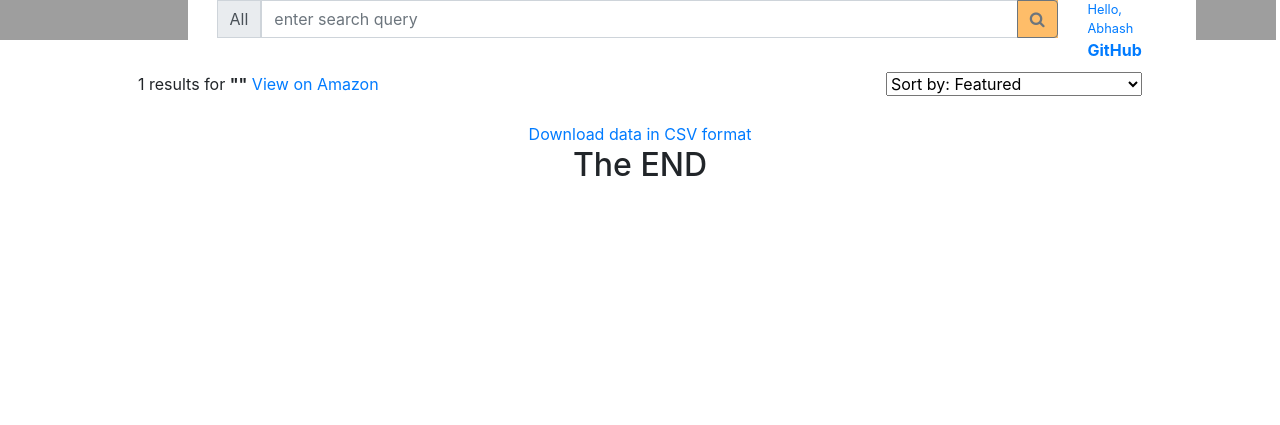
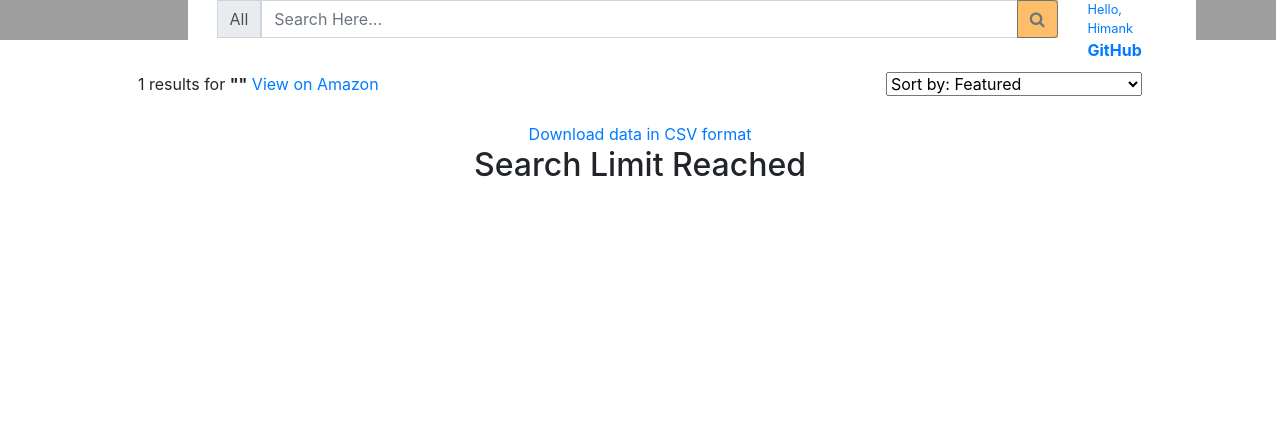
Before and after one commit to Himank-J/Amazon_scraper, a Python web app: template templates/index.html in a window 1280 px wide. Shown: the top 425 px of the page. Run offline with Jinja, Linux system fonts and the light colour scheme; the template is opened without the code that fills it: most values are stand-ins (such as "Sample title", 1, 10 or a date in 2020); some libraries are stand-ins or nearby versions; grey boxes are pictures that could not be loaded.

Commit message:
Checkpoint

```diff
--- a/templates/index.html
+++ b/templates/index.html
@@ -31,7 +31,7 @@
                         <div class="input-group-append">
                             <span class="input-group-text">All</span>
                         </div>
-                        <input type="text" name="search" class="form-control" placeholder="enter search query"  value="{{data.query}}">
+                        <input type="text" name="search" class="form-control" placeholder="Search Here..."  value="{{data.query}}">
                         <div class="input-group-append" style="background-color: #febd69;">
                           <button class="btn btn-outline-secondary" type="submit"><i class="fa fa-search" aria-hidden="true"></i></button>
                         </div>
@@ -41,11 +41,11 @@
 
                 <!-- credit -->
                 <div class="col-md-1 name">
-                    <a href="https://github.com/abhashpanwar/autoscraper" target="_blank"><small class="">Hello, Abhash</small><br>
+                    <a href="https://github.com/Himank-J" target="_blank"><small class="">Hello, Himank</small><br>
                     <span><b>GitHub</b></span></a>
                 </div>
 
-                <!-- cart iamge -->
+                <!-- cart image -->
                 <div class="col-md-1">
                     <img src="{{url_for('static',filename='cart.png')}}" width="80px" height="40px"/>
                 </div>
@@ -108,7 +108,7 @@
                         </div>
                         <center>
                             <a class="color-b" href="{{url_for('static',filename='/searchedData.csv')}}" target="_blank">Download data in CSV format</a>
-                            <h2>The END</h2>
+                            <h2>Search Limit Reached</h2>
                         </center>
                     </div>
                 {% else %}
```
